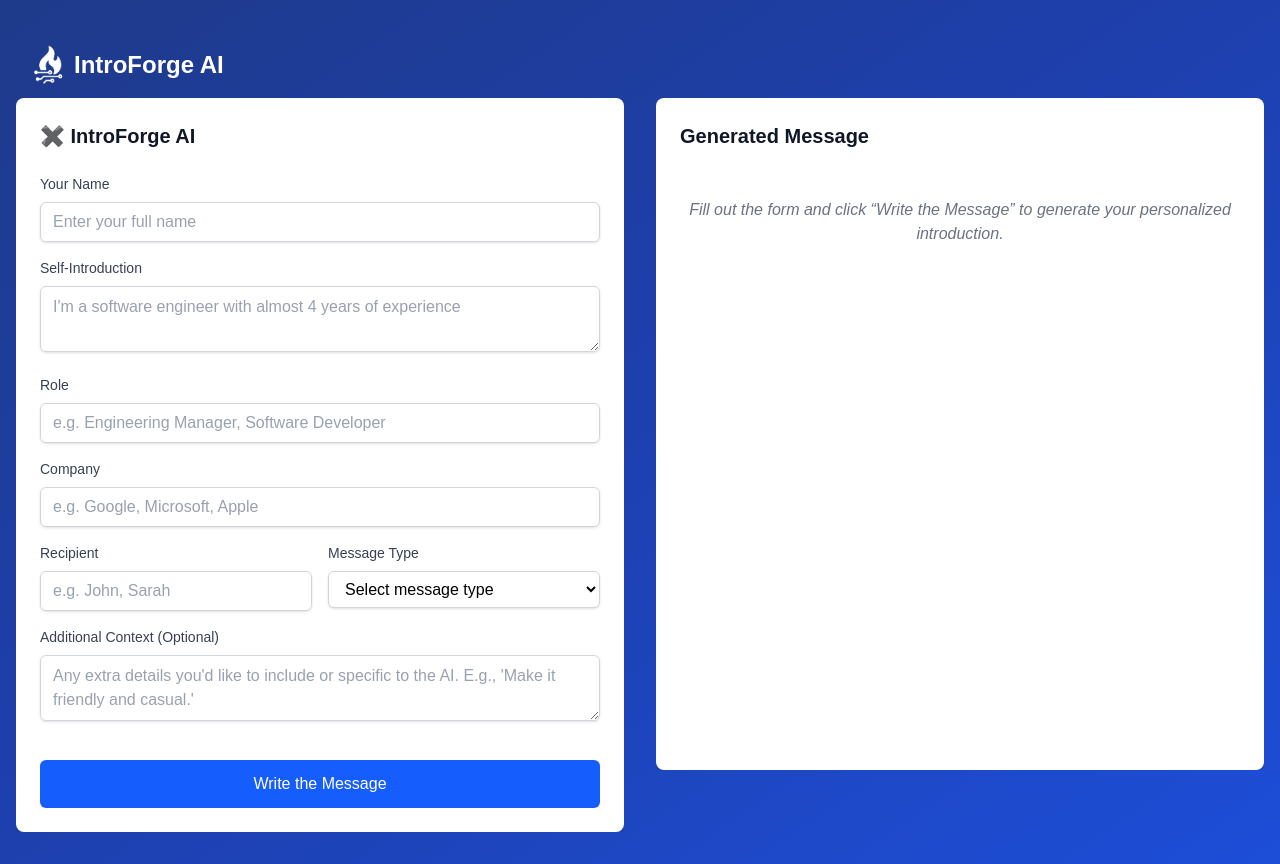
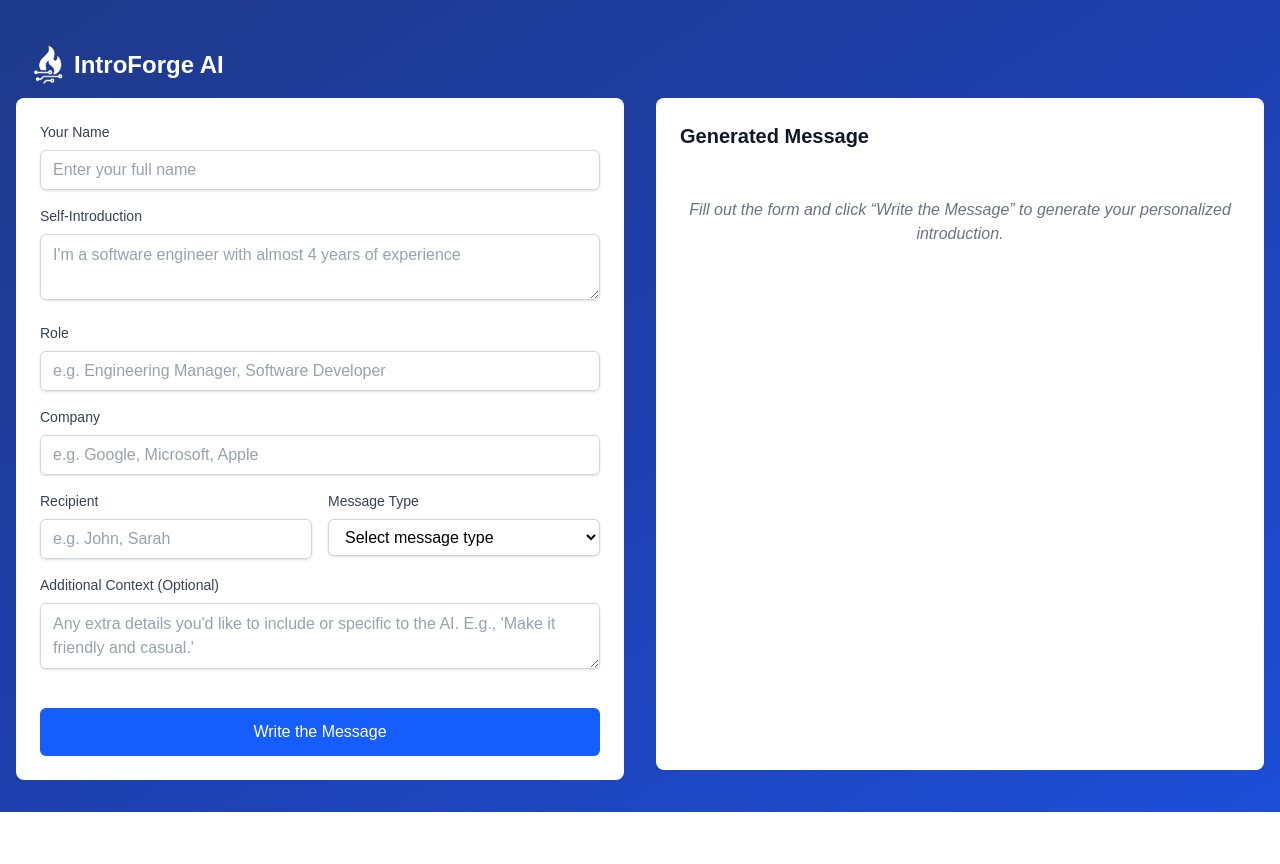
Before and after one commit to kalmontee/intro-forge-ai, a Next.js app: page / in a window 1280 px wide. After the commit the page ends 812 px from the top, so only its background shows below. Built offline with nearby package versions, Linux system fonts and the light colour scheme.

Commit message:
Remove title prop from FormController and IntroForgeForm components for cleaner interface

```diff
--- a/src/components/forms/FormController.tsx
+++ b/src/components/forms/FormController.tsx
@@ -12,7 +12,6 @@ const FormController: React.FC<FormControllerProps> = ({
   fields,
   onSubmit,
   submitButtonText = 'Submit',
-  title,
   initialValues = {},
   loading = false,
 }) => {
@@ -162,12 +161,6 @@ const FormController: React.FC<FormControllerProps> = ({
 
   return (
     <div className="bg-white rounded-lg shadow-lg p-6">
-      {title && (
-        <div className="mb-6">
-          <h2 className="text-xl font-bold text-gray-900">{title}</h2>
-        </div>
-      )}
-
       <form onSubmit={handleSubmit} className="space-y-4">
         {groupedFields.map((fieldOrGroup, index) => {
           // If it's a single field
--- a/src/components/forms/IntroForgeForm.tsx
+++ b/src/components/forms/IntroForgeForm.tsx
@@ -97,7 +97,6 @@ const IntroForgeForm: React.FC<IntroForgeFormProps> = ({ onSubmit, loading = fal
       fields={introForgeFields}
       onSubmit={handleSubmit}
       submitButtonText="Write the Message"
-      title="✖️ IntroForge AI"
       loading={loading}
       initialValues={initialValues}
     />
--- a/src/types/form.ts
+++ b/src/types/form.ts
@@ -21,7 +21,6 @@ export interface FormControllerProps {
   fields: FormField[];
   onSubmit: (data: FormData) => void | Promise<void>;
   submitButtonText?: string;
-  title?: string;
   initialValues?: Partial<FormData>;
   loading?: boolean;
 }
```
